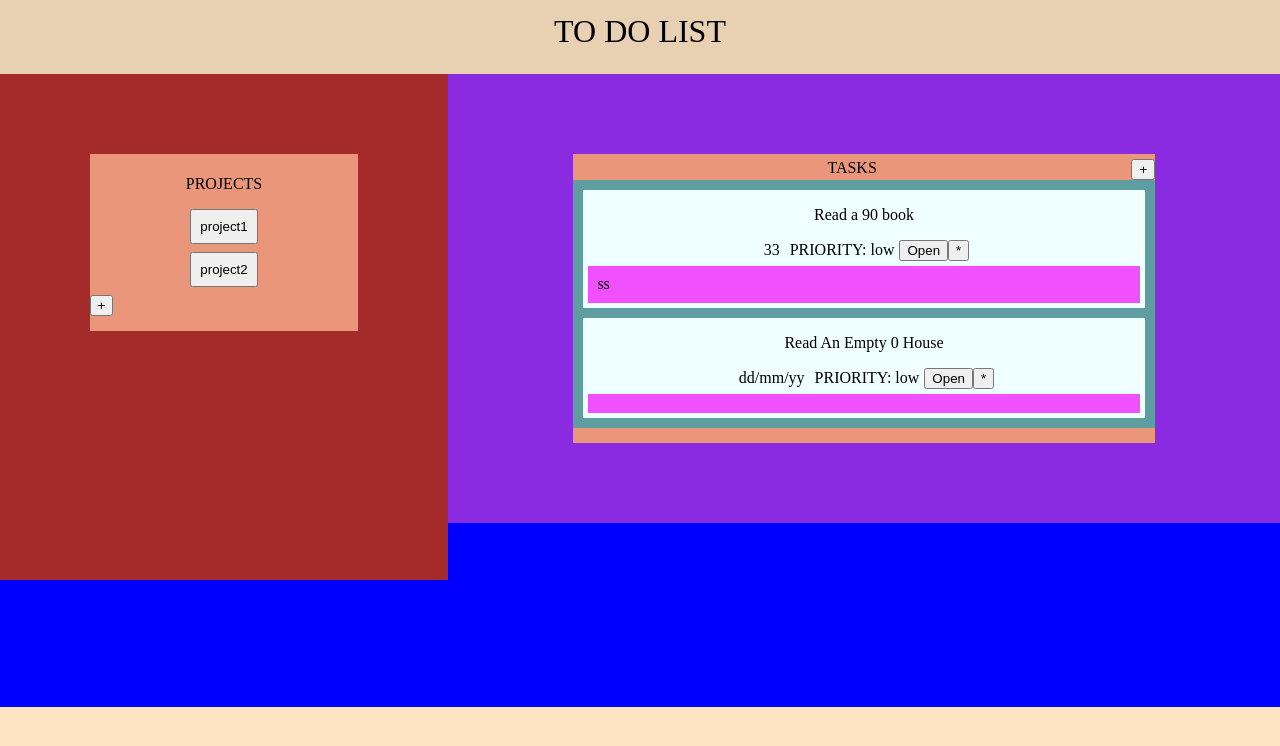
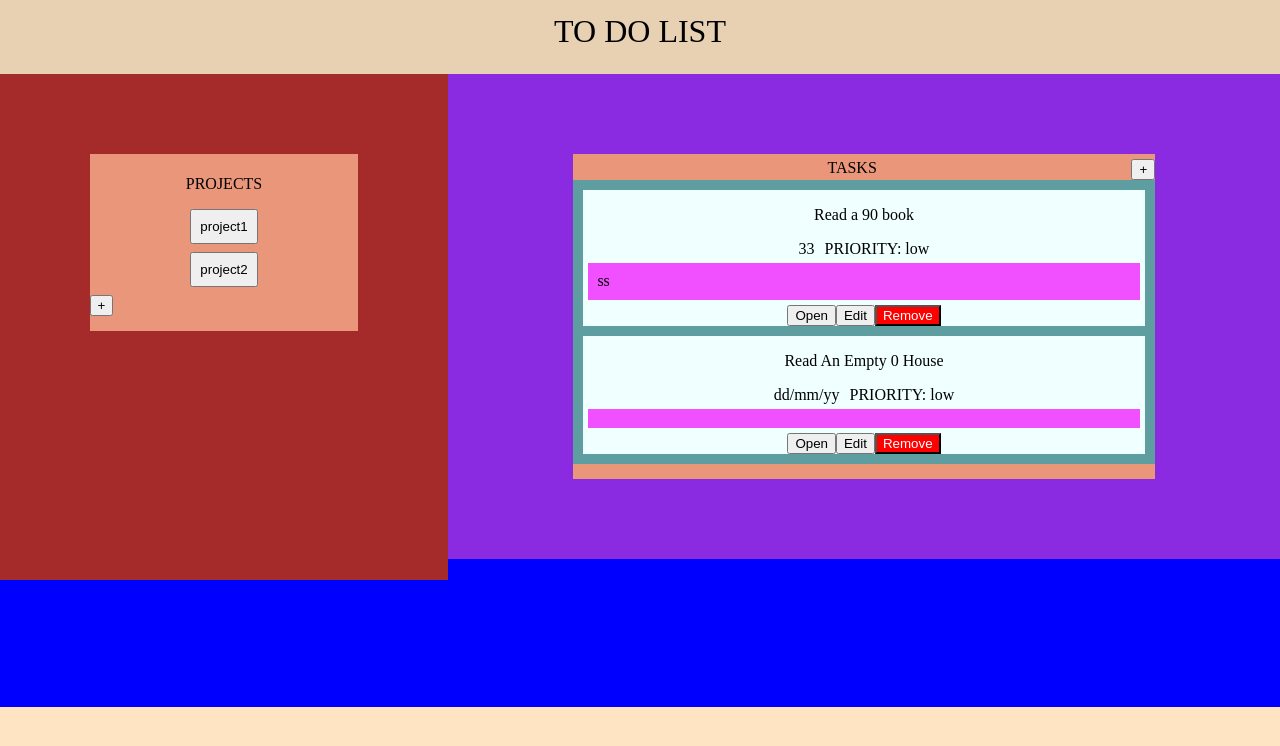
Before and after one commit to coffee-marios/todolist, a website built with webpack: page dist/index.html in a window 1280 px wide. Built offline with nearby package versions, Linux system fonts and the light colour scheme.

Commit message:
Add a button the deletes tasks

```diff
--- a/src/projects.js
+++ b/src/projects.js
@@ -10,24 +10,6 @@ function setChosenTask(task) {
 function setActiveProject(setProject) {
   activeProject = setProject;
 }
-
-// How the objects are structured
-// const projects = {
-//  project1: {
-// name: "Title1",
-// taskList: {
-//    task0: { name: "Read a book", dueDate: "dd/mm/yy", priority: "low" },
-//
-//     task1: {
-//       name: "Read An Empty House",
-//       dueDate: "dd/mm/yy",
-//       priority: "low",  }
-// },
-// project2: {
-//   name: "Title2",
-//   taskList: {},
-//  },
-// };
 
 // All the projects names
 const myProjects = [];
@@ -42,9 +24,6 @@ function myProjectMethods(myProject) {
     ...myProject,
     getTaskId: function () {
       return this.taskId;
-    },
-    getPrivateTaskId: function () {
-      return this.taskList.privateTaskId;
     },
     getProject: function () {
       return this;
@@ -64,6 +43,14 @@ function myProjectMethods(myProject) {
       } else {
         myElementTask.classList.remove("taskCompleted");
       }
+    },
+    deleteTask: function (obsoleteTask) {
+      console.clear();
+      let idTask = obsoleteTask["nameId"];
+      delete this.taskList[idTask];
+      console.log(this.taskList);
+      const myTasks = Object.values(this.taskList);
+      domShowTasks(myTasks);
     },
     modifyTask: function (oldTask, newTask) {
       //console.clear();
@@ -95,6 +82,7 @@ function myProjectMethods(myProject) {
       internalTask["notes"] = notes;
       internalTask["completed"] = false;
 
+      // Every task is a value whose key is nameIdTask
       this.taskList[nameIdTask] = internalTask;
       console.log("PRIVATE task, ", this.taskList);
     },
--- a/src/projectsDom.js
+++ b/src/projectsDom.js
@@ -7,6 +7,11 @@ import {
   setChosenTask,
 } from "./projects.js";
 import { clickEditTask } from "./taskContainer.js";
+
+function clickRemoveTask(event) {
+  setChosenTask(event);
+  activeProject.deleteTask(chosenTask);
+}
 
 function setCompleted(event, buttonCompletion) {
   setChosenTask(event);
@@ -50,6 +55,7 @@ function domShowTasks(myTasks) {
     // New title
     const newTitle = document.createElement("p");
     newTitle.textContent = eachTask.name;
+
     // Place notes
     const setNotes = document.createElement("div");
     setNotes.textContent = eachTask.notes;
@@ -68,6 +74,9 @@ function domShowTasks(myTasks) {
     newPriority.textContent = `PRIORITY: ${eachTask.priority}`;
     newExtras.appendChild(newPriority);
 
+    // New task setting
+    const newSetting = document.createElement("div");
+
     // Completed
     const completed = document.createElement("button");
     completed.textContent = "Open";
@@ -84,11 +93,12 @@ function domShowTasks(myTasks) {
       completed.textContent = "Closed";
     }
 
-    newExtras.appendChild(completed);
+    newSetting.appendChild(completed);
+
     // New edit
     const newEdit = document.createElement("button");
     newEdit.classList.add("buttonEditTask");
-    newEdit.textContent = "*";
+    newEdit.textContent = "Edit";
     newEdit.addEventListener(
       "click",
       () => {
@@ -97,12 +107,28 @@ function domShowTasks(myTasks) {
       false
     );
 
-    newExtras.appendChild(newEdit);
+    newSetting.appendChild(newEdit);
+
+    // Remove task
+    const removeTask = document.createElement("button");
+    removeTask.classList.add("removeTask");
+    removeTask.textContent = "Remove";
+    removeTask.addEventListener(
+      "click",
+      () => {
+        clickRemoveTask(eachTask);
+      },
+      false
+    );
+
+    newSetting.appendChild(removeTask);
+
     myContainer.appendChild(newTask);
     newTask.appendChild(newTitle);
-
     newTask.appendChild(newExtras);
     newTask.appendChild(setNotes);
+    newTask.appendChild(newSetting);
+
     myContainer.appendChild(newTask);
   }
 }
--- a/src/style.css
+++ b/src/style.css
@@ -1135,3 +1135,9 @@ label[for="textAreaTask"] {
 .taskCompleted .buttonEditTask {
     display: none;
 }
+
+
+.removeTask {
+    background-color: red;
+    color: white;
+}
```
Also changed, not shown: 1 other file.
